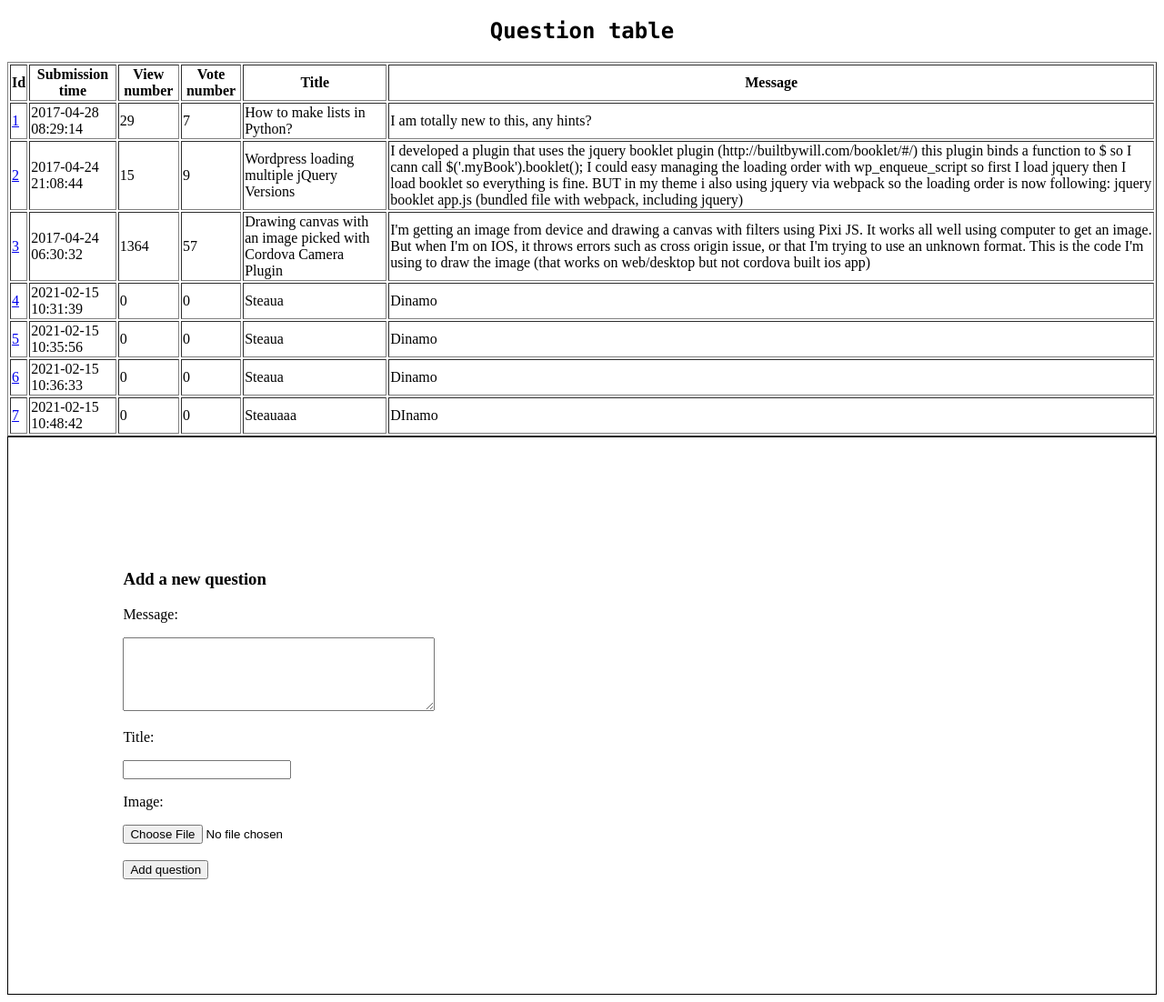
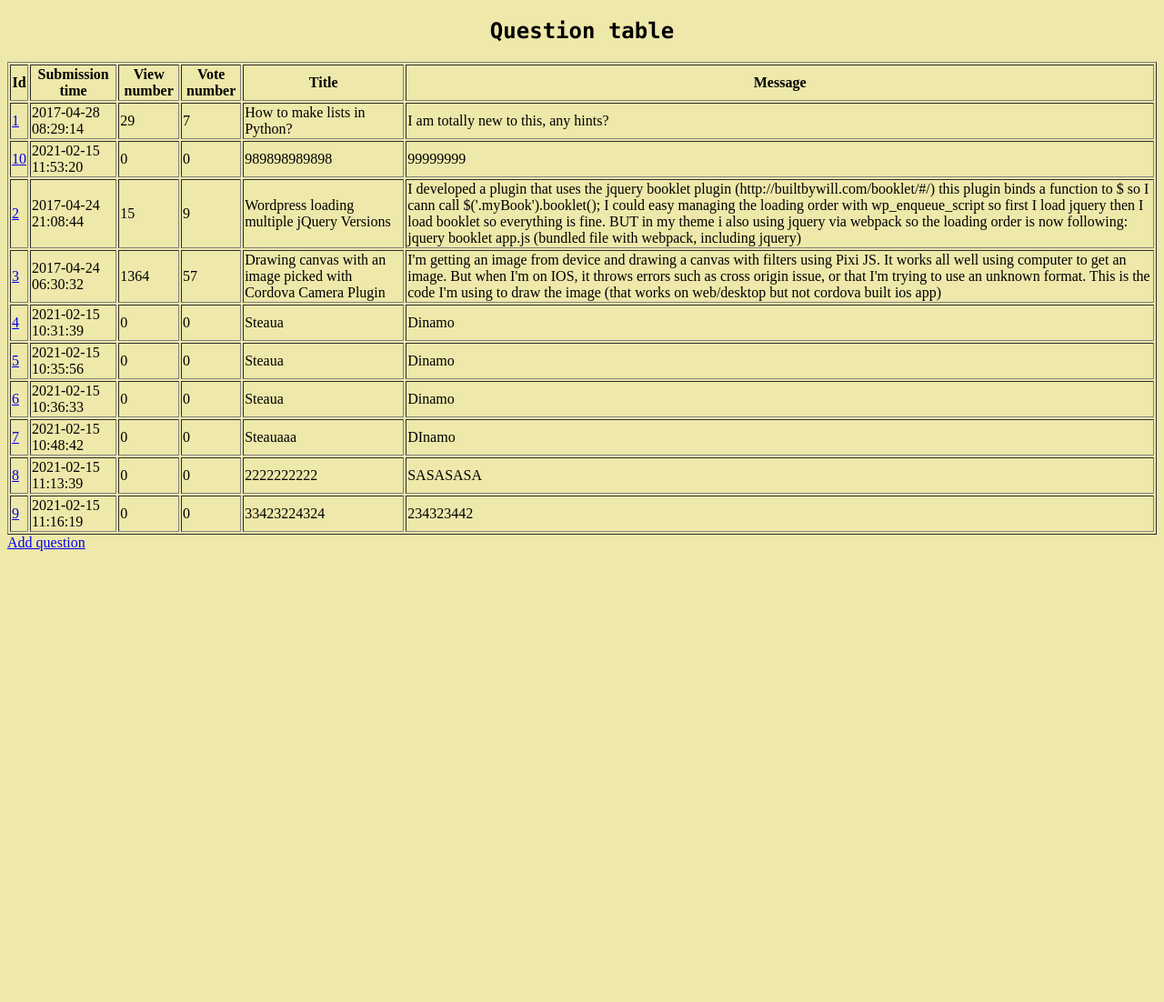
Before and after one commit to CozminM/Ask_Mate, a Flask app: a page that uses templates/list_questions.html in a window 1280 px wide. Shown: the whole page at 91% size. After the commit the page ends 606 px from the top, so only its background shows below. Run offline with Flask 2, Linux system fonts and the light colour scheme; some libraries are stand-ins or nearby versions.

Commit message:
Added separate route for adding a new question story

```diff
--- a/sample_data/question.csv
+++ b/sample_data/question.csv
@@ -16,3 +16,6 @@ This is the code I'm using to draw the image (that works on web/desktop but not
 5,1613385356,0,0,Steaua,Dinamo,133086639-erp-icon-enterprise-resource-planning-erp-process.jpg
 6,1613385393,0,0,Steaua,Dinamo,133086639-erp-icon-enterprise-resource-planning-erp-process.jpg
 7,1613386122,0,0,Steauaaa,DInamo ,battlefield_5_2018_video_game-wallpaper-3440x1440.jpg
+8,1613387619,0,0,2222222222,SASASASA,133086639-erp-icon-enterprise-resource-planning-erp-process.jpg
+9,1613387779,0,0,33423224324,234323442,133086639-erp-icon-enterprise-resource-planning-erp-process.jpg
+10,1613390000,0,0,989898989898,99999999,kisspng-logo-brand-organization-number-erp-icon-5b5b9ccb70c970.489304551532730571462.png
--- a/server.py
+++ b/server.py
@@ -14,19 +14,10 @@ def index_page():
     return redirect(url_for('questions_page', criteria='id', direction='asc'))
 
 
-#or use uuid for id
 @app.route('/list/order_by=<criteria>&order_direction=<direction>', methods=['GET', 'POST'])
 def questions_page(criteria, direction):
     raw_data = data_manager.read_from_csv(data_manager.questions_file)
     sorted_data = util.sort_data(raw_data, criteria, direction)
-    if request.method == 'POST':
-        img = request.files['img']
-        img.save(os.path.join(app.config['UPLOAD_FOLDER'], img.filename))
-        data_row = {'id': int(raw_data[-1].get('id')) + 1, 'submission_time': int(round(time.time())), 'view_number': 0,
-                    'vote_number': 0, 'title': request.form['title'], 'image': img.filename,
-                    'message': request.form['message']}
-        data_manager.append_to_csv(data_row, data_manager.QUESTION_HEADER, data_manager.questions_file)
-        return redirect(url_for('individual_q_and_a', question_id=data_row.get('id')))
     return render_template('list_questions.html', data=sorted_data)
 
 
@@ -37,5 +28,20 @@ def individual_q_and_a(question_id):
     return render_template('individual_question_and_answer_page.html', questions=question, answers=answer)
 
 
+@app.route('/add-question', methods=['GET', 'POST'])
+def add_question_page():
+    raw_data = data_manager.read_from_csv(data_manager.questions_file)
+    if request.method == 'POST':
+        new_id = int(raw_data[-1].get('id')) + 1
+        img = request.files['img']
+        img.save(os.path.join(app.config['UPLOAD_FOLDER'], img.filename))
+        data_row = {'id': new_id, 'submission_time': int(round(time.time())), 'view_number': 0,
+                    'vote_number': 0, 'title': request.form['title'], 'image': img.filename,
+                    'message': request.form['message']}
+        data_manager.append_to_csv(data_row, data_manager.QUESTION_HEADER, data_manager.questions_file)
+        return redirect(url_for('individual_q_and_a', question_id=new_id))
+    return render_template('add_question.html')
+
+
 if __name__ == "__main__":
     app.run(debug=True)
--- a/static/css/main.css
+++ b/static/css/main.css
@@ -4,7 +4,6 @@
 }
 
 
-.add-question-container {
-    border: 1px solid;
-    padding: 10%;
+body {
+    background-color: palegoldenrod;
 }
--- a/templates/list_questions.html
+++ b/templates/list_questions.html
@@ -26,25 +26,7 @@
             <td>{{ dat.message }}</td>
         </tr>
         {% endfor %}
-
     </table>
-    <div class="add-question-container">
-            <h3>Add a new question</h3>
-                <form method="post" action="" name="user_form" enctype="multipart/form-data">
-                <p>Message:</p>
-                <label>
-                    <textarea cols="40" rows="5" name="message" required></textarea>
-                </label>
-                <p>Title:</p>
-                <label>
-                    <input name="title" required>
-                </label>
-                    <p>Image: </p>
-                    <input type="file" id="img" name="img">
-                <br/>
-                <br/>
-                <button type="submit" value="submit" name="submit_button">Add question</button>
-            </form>
-    </div>
+    <a href="{{ url_for('add_question_page') }}">Add question</a>
 </body>
 </html>
```
Also changed, not shown: templates/add_question.html (added, +27 -0 lines), static/images/133086639-erp-icon-enterprise-resource-planning-erp-process.jpg (added), static/images/kisspng-logo-brand-organization-number-erp-icon-5b5b9ccb70c970.489304551532730571462.png (added).
